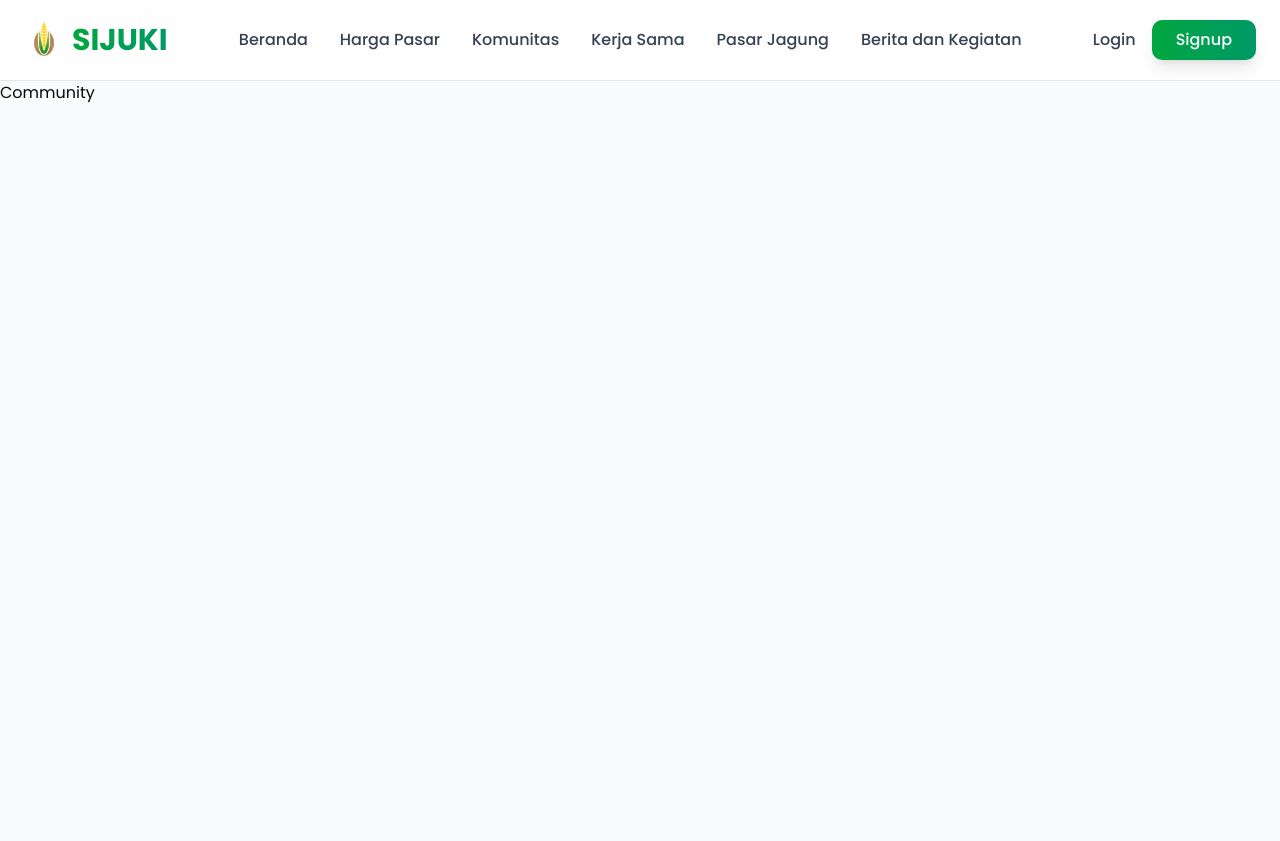
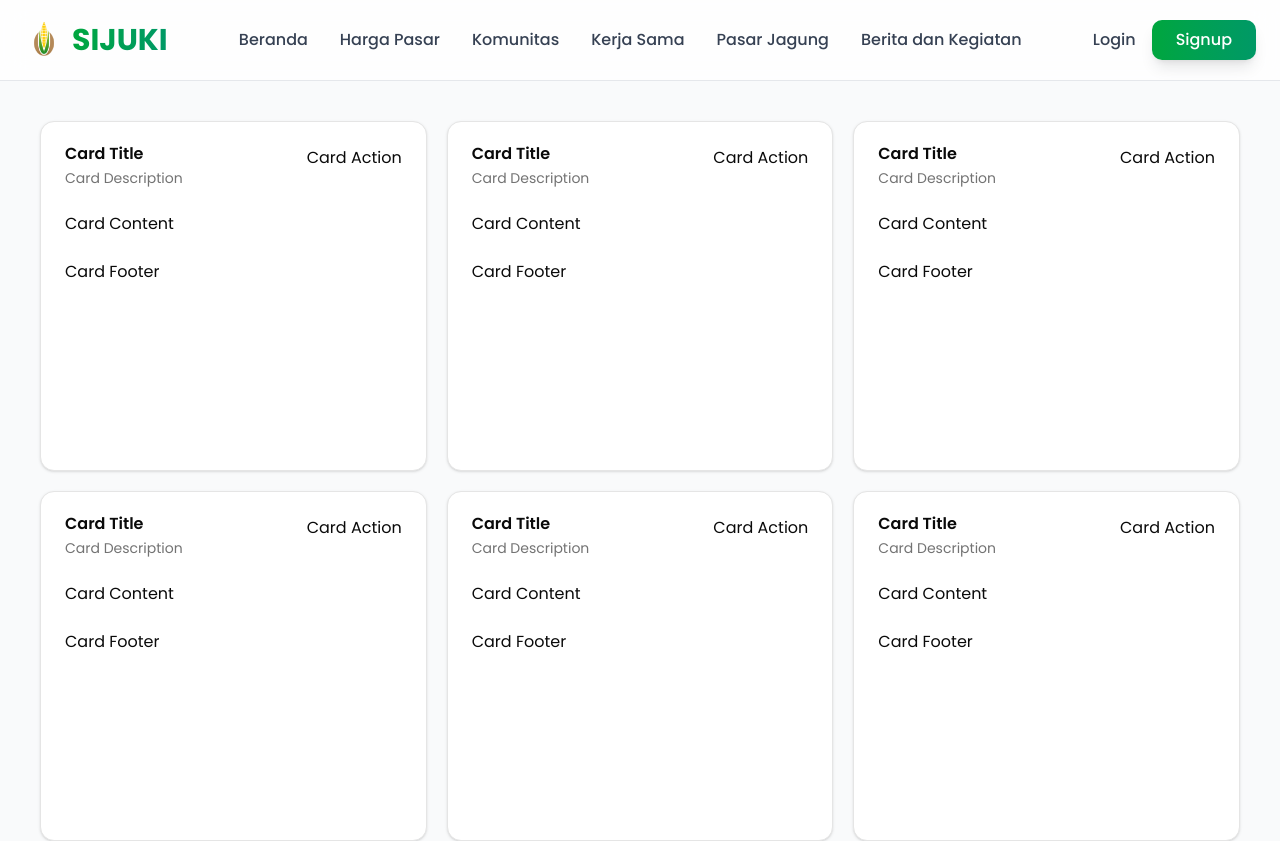
Before and after one commit to SyariefHayat/rantaiPasokDistribusi, a React (Vite) app: page /community in a window 1280 px wide. Shown: the top 841 px of the page. Built offline with nearby package versions, Linux system fonts and the light colour scheme.

Commit message:
update frontend: community ui

```diff
--- a/src/pages/community/index.jsx
+++ b/src/pages/community/index.jsx
@@ -1,4 +1,14 @@
 import React from 'react'
+
+import {
+    Card,
+    CardAction,
+    CardContent,
+    CardDescription,
+    CardFooter,
+    CardHeader,
+    CardTitle,
+} from "@/components/ui/card"
 
 import NavBar from '../landing/NavBar'
 import Footer from '../landing/Footer'
@@ -8,8 +18,90 @@
     return (
         <DefaultLayout>
             <NavBar />
-            <div className="w-full h-screen">
-                Community
+            <div className="w-full h-screen grid grid-cols-3 grid-rows-2 gap-5 p-10">
+                <Card>
+                    <CardHeader>
+                        <CardTitle>Card Title</CardTitle>
+                        <CardDescription>Card Description</CardDescription>
+                        <CardAction>Card Action</CardAction>
+                    </CardHeader>
+                    <CardContent>
+                        <p>Card Content</p>
+                    </CardContent>
+                    <CardFooter>
+                        <p>Card Footer</p>
+                    </CardFooter>
+                </Card>
+
+                <Card>
+                    <CardHeader>
+                        <CardTitle>Card Title</CardTitle>
+                        <CardDescription>Card Description</CardDescription>
+                        <CardAction>Card Action</CardAction>
+                    </CardHeader>
+                    <CardContent>
+                        <p>Card Content</p>
+                    </CardContent>
+                    <CardFooter>
+                        <p>Card Footer</p>
+                    </CardFooter>
+                </Card>
+
+                <Card>
+                    <CardHeader>
+                        <CardTitle>Card Title</CardTitle>
+                        <CardDescription>Card Description</CardDescription>
+                        <CardAction>Card Action</CardAction>
+                    </CardHeader>
+                    <CardContent>
+                        <p>Card Content</p>
+                    </CardContent>
+                    <CardFooter>
+                        <p>Card Footer</p>
+                    </CardFooter>
+                </Card>
+
+                <Card>
+                    <CardHeader>
+                        <CardTitle>Card Title</CardTitle>
+                        <CardDescription>Card Description</CardDescription>
+                        <CardAction>Card Action</CardAction>
+                    </CardHeader>
+                    <CardContent>
+                        <p>Card Content</p>
+                    </CardContent>
+                    <CardFooter>
+                        <p>Card Footer</p>
+                    </CardFooter>
+                </Card>
+
+                <Card>
+                    <CardHeader>
+                        <CardTitle>Card Title</CardTitle>
+                        <CardDescription>Card Description</CardDescription>
+                        <CardAction>Card Action</CardAction>
+                    </CardHeader>
+                    <CardContent>
+                        <p>Card Content</p>
+                    </CardContent>
+                    <CardFooter>
+                        <p>Card Footer</p>
+                    </CardFooter>
+                </Card>
+
+                <Card>
+                    <CardHeader>
+                        <CardTitle>Card Title</CardTitle>
+                        <CardDescription>Card Description</CardDescription>
+                        <CardAction>Card Action</CardAction>
+                    </CardHeader>
+                    <CardContent>
+                        <p>Card Content</p>
+                    </CardContent>
+                    <CardFooter>
+                        <p>Card Footer</p>
+                    </CardFooter>
+                </Card>
             </div>
             <Footer />
         </DefaultLayout>
```
